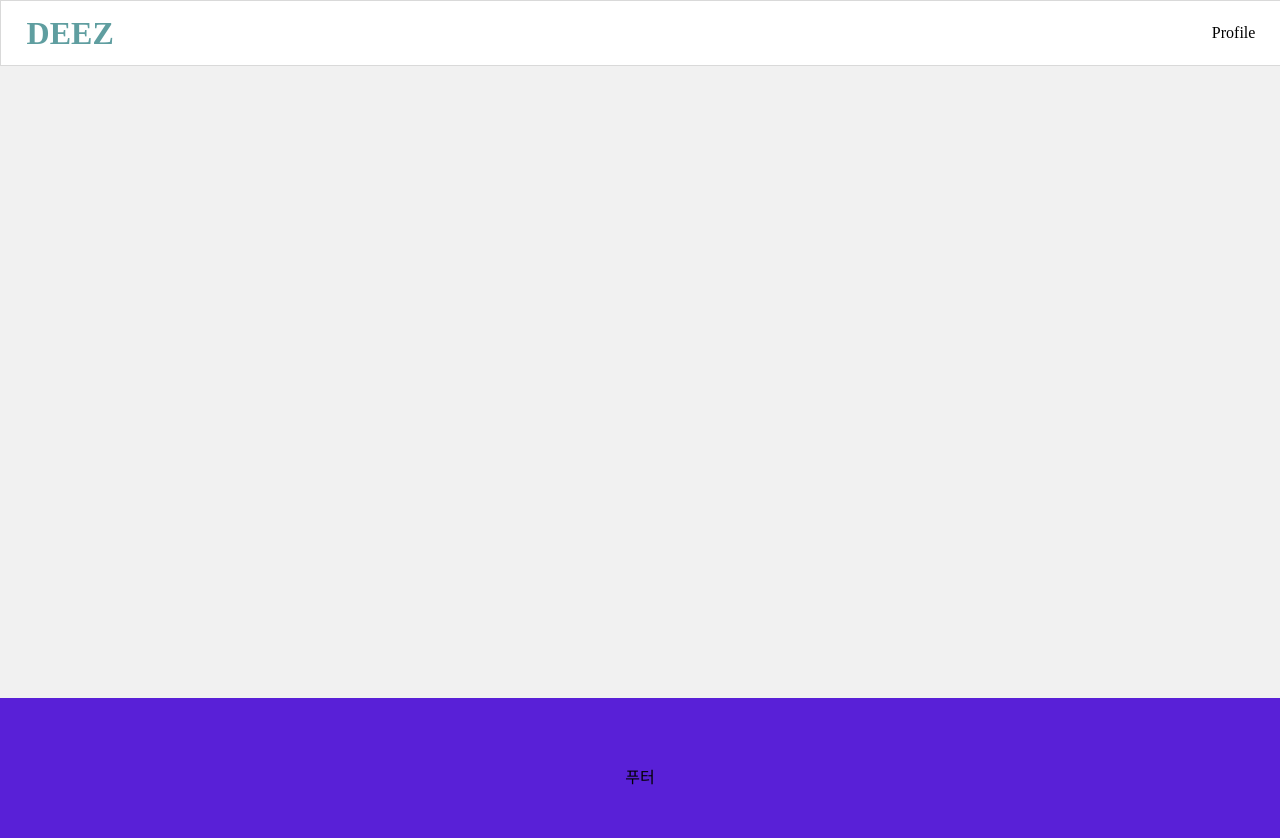
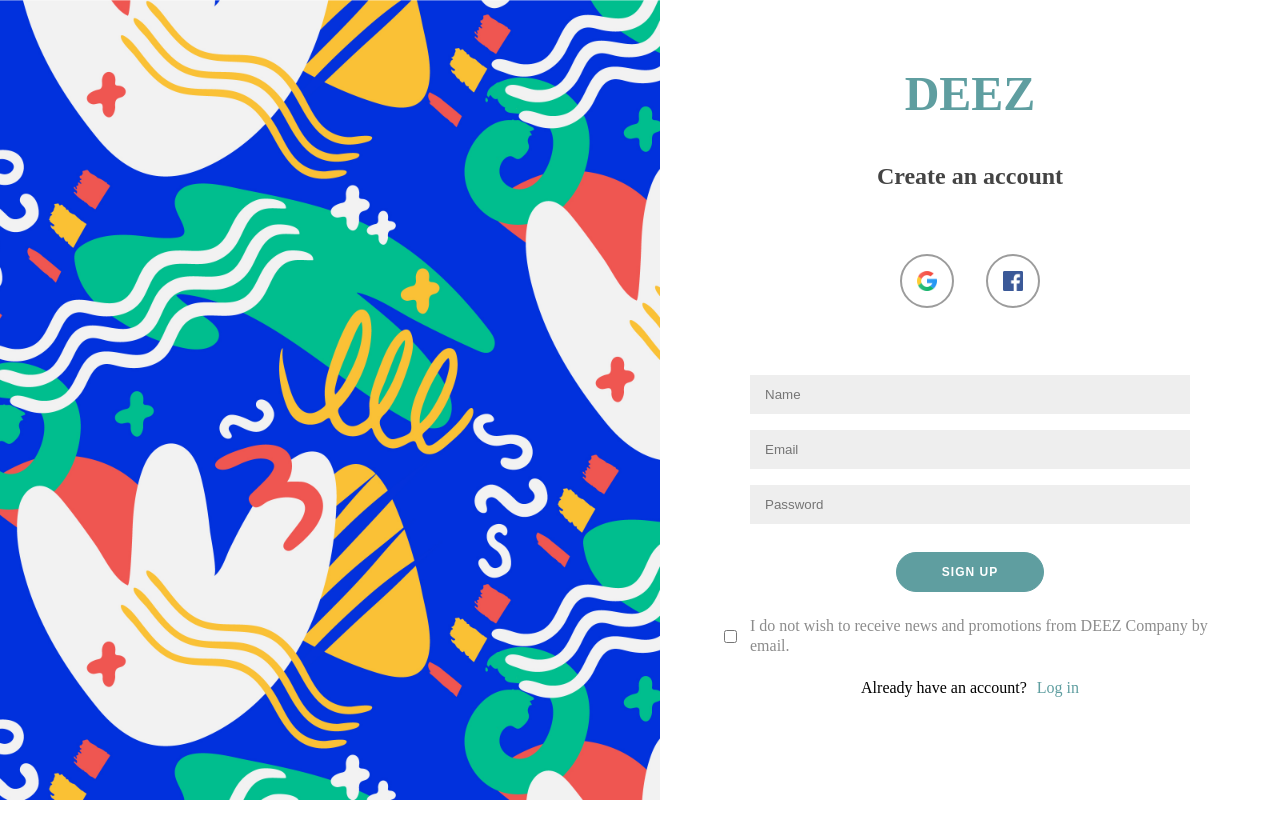
Before and after one commit to motionbit95/deez, a React (Create React App) app: page /signup in a window 1280 px wide. Before the commit this address had no page. Shown: the top 838 px of the page. After the commit the page ends 800 px from the top, so only its background shows below. Built offline with nearby package versions, Linux system fonts and the light colour scheme.

Commit message:
✨Feat : 회원가입
[google, facebook, email] 회원가입 기능

```diff
--- a/src/App.js
+++ b/src/App.js
@@ -7,7 +7,7 @@
 import { DashBoard } from "./pages/dashboard";
 
 function App() {
-  const isAuth = true;
+  const isAuth = false;
   return <>{!isAuth ? <Layout /> : <DashBoard />}</>;
 }
 
--- a/src/pages/signin.js
+++ b/src/pages/signin.js
@@ -7,6 +7,7 @@
     // 회원가입 페이지로 이동
     navigate("/signup");
   }
+
   return (
     <>
       <div id="logo" className="logo">
--- a/src/pages/signup.js
+++ b/src/pages/signup.js
@@ -1,5 +1,12 @@
 import { useNavigate } from "react-router-dom";
 import "../style/account.css";
+import {
+  getAuth,
+  GoogleAuthProvider,
+  signInWithPopup,
+  FacebookAuthProvider,
+  signInWithEmailAndPassword,
+} from "firebase/auth";
 
 export const SignUp = () => {
   const navigate = useNavigate();
@@ -7,6 +14,78 @@
     // 회원가입 페이지로 이동
     navigate("/signin");
   }
+
+  const provider = new GoogleAuthProvider();
+
+  const emailSingup = (e) => {
+    e.preventDefault();
+
+    console.log(e.target[0].value, e.target[1].value, e.target[2].value);
+
+    const auth = getAuth();
+    signInWithEmailAndPassword(auth, e.target[1].value, e.target[2].value)
+      .then((userCredential) => {
+        // Signed in
+        const user = userCredential.user;
+        // ...
+      })
+      .catch((error) => {
+        const errorCode = error.code;
+        const errorMessage = error.message;
+      });
+  };
+
+  const googleSingup = (e) => {
+    const auth = getAuth();
+    signInWithPopup(auth, provider)
+      .then((result) => {
+        // This gives you a Google Access Token. You can use it to access the Google API.
+        const credential = GoogleAuthProvider.credentialFromResult(result);
+        const token = credential.accessToken;
+        // The signed-in user info.
+        const user = result.user;
+        // IdP data available using getAdditionalUserInfo(result)
+        // ...
+      })
+      .catch((error) => {
+        // Handle Errors here.
+        const errorCode = error.code;
+        const errorMessage = error.message;
+        // The email of the user's account used.
+        const email = error.customData.email;
+        // The AuthCredential type that was used.
+        const credential = GoogleAuthProvider.credentialFromError(error);
+        // ...
+      });
+  };
+
+  const facebookSingup = (e) => {
+    const auth = getAuth();
+    signInWithPopup(auth, provider)
+      .then((result) => {
+        // The signed-in user info.
+        const user = result.user;
+
+        // This gives you a Facebook Access Token. You can use it to access the Facebook API.
+        const credential = FacebookAuthProvider.credentialFromResult(result);
+        const accessToken = credential.accessToken;
+
+        // IdP data available using getAdditionalUserInfo(result)
+        // ...
+      })
+      .catch((error) => {
+        // Handle Errors here.
+        const errorCode = error.code;
+        const errorMessage = error.message;
+        // The email of the user's account used.
+        const email = error.customData.email;
+        // The AuthCredential type that was used.
+        const credential = FacebookAuthProvider.credentialFromError(error);
+
+        // ...
+      });
+  };
+
   return (
     <>
       <div id="logo" className="logo">
@@ -15,20 +94,24 @@
       <div id="label" className="label">
         Create an account
       </div>
-      <div id="buttons" className="buttons">
-        <div className="login_button">
-          <img className="icon" src={require("../image/google.png")} />
-          <div className="text">Continue with Google</div>
+      <div id="signinbuttons" className="signinbuttons">
+        <div className="signin_button" onClick={googleSingup}>
+          <img className="loginicon" src={require("../image/google.png")} />
         </div>
-        <div className="login_button">
-          <img className="icon" src={require("../image/facebook.png")} />
-          <div className="text">Continue with Facebook</div>
-        </div>
-        <div className="login_button">
-          <img className="icon" src={require("../image/mail.png")} />
-          <div className="text">Continue with email</div>
+        <div className="signin_button" onClick={facebookSingup}>
+          <img className="loginicon" src={require("../image/facebook.png")} />
         </div>
       </div>
+      <form id="elogin" className="elogin" onSubmit={emailSingup}>
+        <div className="emailloginbox">
+          <input type="text" placeholder="Name" className="einput" />
+          <input type="email" placeholder="Email" className="einput" />
+          <input type="password" placeholder="Password" className="einput" />
+        </div>
+        <button type="submit" className="esubmit">
+          Sign Up
+        </button>
+      </form>
       <div className="checkbox">
         <input type="checkbox" />
         <div id="agree" className="agree">
--- a/src/style/account.css
+++ b/src/style/account.css
@@ -131,3 +131,81 @@
     text-align: center;
     width: 100%;
 }
+
+.form >.signinbuttons {
+    display: flex;
+    flex-direction: row;
+    justify-content: center;
+    margin: 0px 0px 15px 0px;
+    width: 100%;
+    gap: 4vh;
+}
+
+.signinbuttons >.signin_button {
+    color: #424242;
+    background-color: white;
+    padding: 15px;
+    border-color: #9c9c9c;
+    border-width: 2px;
+    border-radius: 100%;
+    border-style: solid;
+    font-size: small;
+    line-height: 8px;
+    cursor: pointer;
+    text-align: center;
+    display: flex;
+    flex-direction: row;
+    gap: 20px;
+    align-items: center;
+}
+
+.signin_button >.loginicon {
+    width: 20px;
+    height: 20px;
+}
+
+.form >.elogin {
+    display: flex;
+    flex-direction: column;
+    justify-content: center;
+    align-items: center;
+    width: 100%;
+    line-height: 8px;
+}
+
+.emailloginbox {
+    display: flex;
+    flex-direction: column;
+    justify-content: center;
+    width: 100%;
+    padding: 20px;
+}
+
+.emailloginbox >.etext{
+    display: flex;
+    justify-content: center;
+    font-size: medium;
+    padding: 10px;
+}
+
+.emailloginbox > .einput {
+    display: flex;
+    background-color: #eee;
+    border: none;
+    padding: 12px 15px;
+    margin: 8px 30px;
+  }
+
+.esubmit {
+    cursor: pointer;
+    border-radius: 20px;
+    border: 1px solid  #5F9EA0;
+    background-color: #5F9EA0;
+    color: #FFFFFF;
+    font-size: 12px;
+    font-weight: bold;
+    padding: 12px 45px;
+    letter-spacing: 1px;
+    text-transform: uppercase;
+    transition: transform 80ms ease-in;
+}
```
